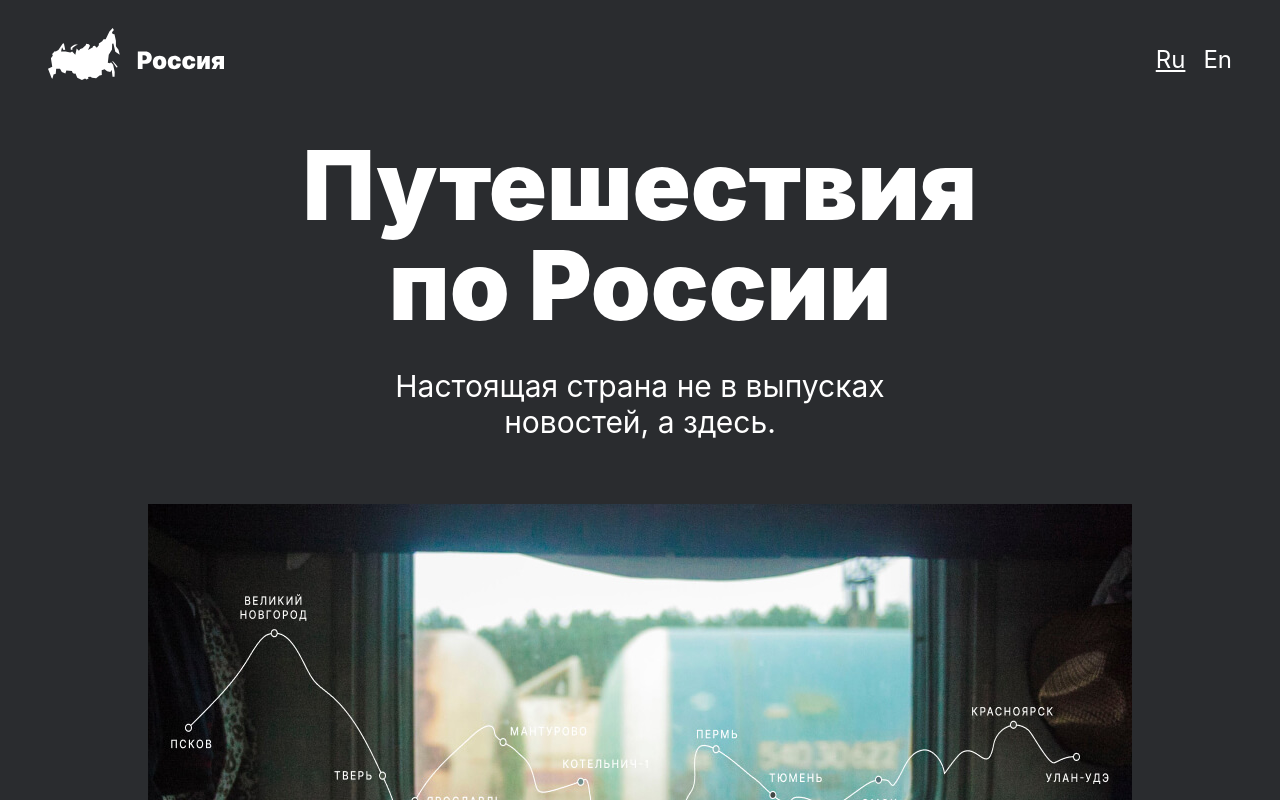
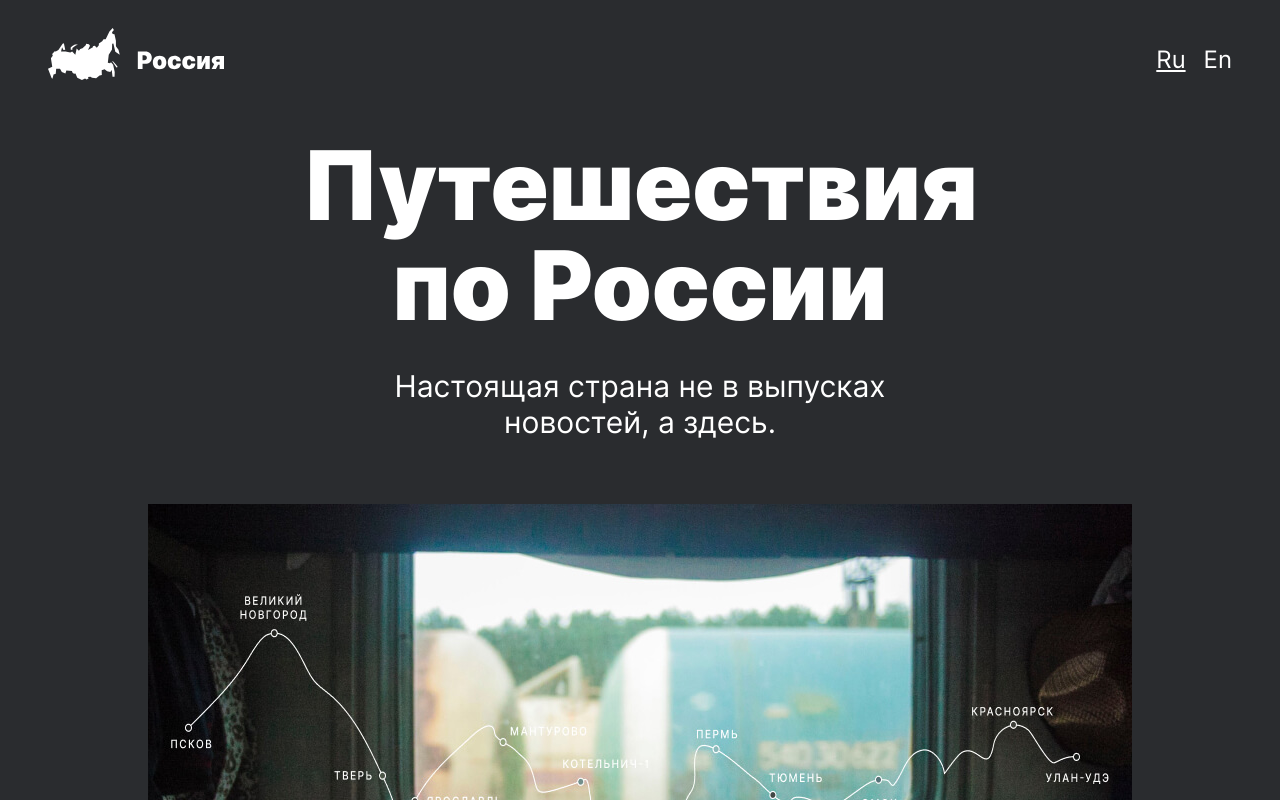
Before and after one commit to Mirazhzh/russian-travel, a plain HTML site: page index.html in a window 1280 px wide. Shown: the top 800 px of the page. Drawn offline with Linux system fonts and the light colour scheme.

Commit message:
испр подключение шрифтов

```diff
--- a/pages/index.css
+++ b/pages/index.css
@@ -1,5 +1,5 @@
 @import url(../vendor/normalize.css);
-@import url(../blocks/fonts/fonts.css);
+@import url(../vendor/fonts/fonts.css);
 @import url(../blocks/body/body.css);
 @import url(../blocks/page/page.css);
 @import url(../blocks/header/header.css);
```
